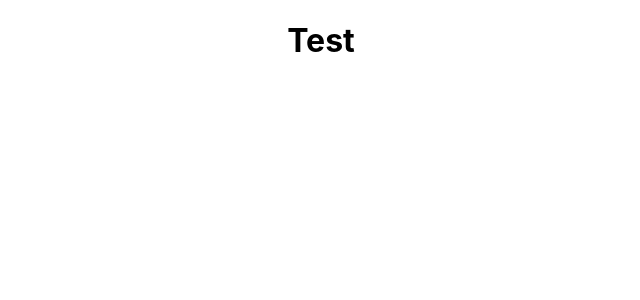
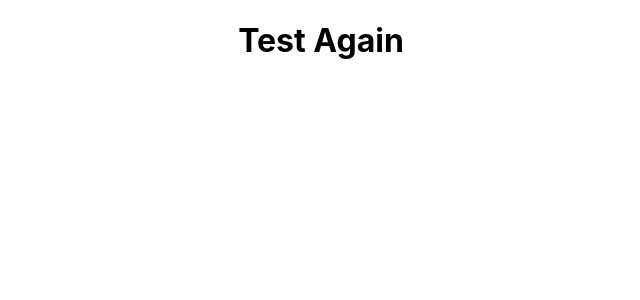
Before and after one commit to jaxondinh/learnTrading, a React (Create React App) app: page / in a window 1280 px wide. Shown: the top 300 px of the page, without its empty margins (319-959 px from the left). Built offline with nearby package versions, Linux system fonts and the light colour scheme.

Commit message:
changed wording

```diff
--- a/src/App.js
+++ b/src/App.js
@@ -4,7 +4,7 @@ import './App.css';
 function App() {
   return (
     <div className="App">
-      <h1>Test</h1>
+      <h1>Test Again</h1>
     </div>
   );
 }
```
